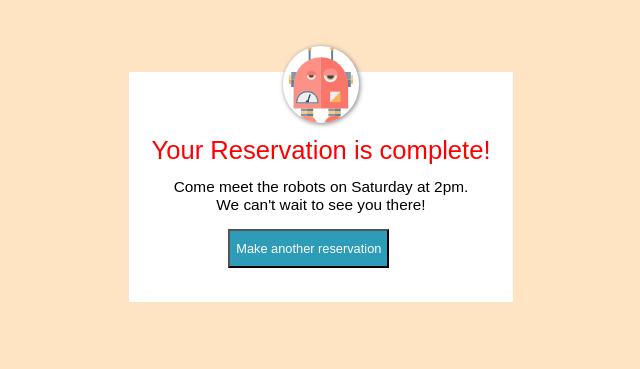
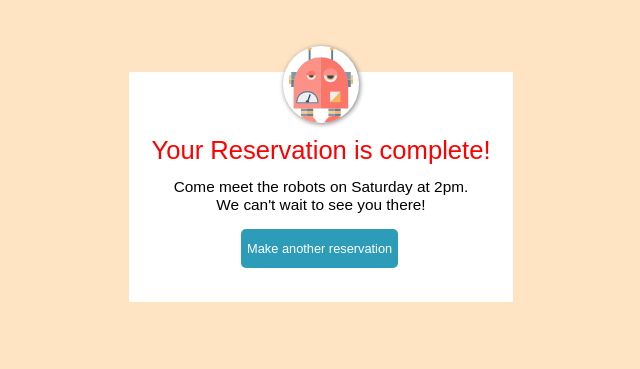
Before and after one commit to wilmer7522/repaso, a plain HTML site: page letrero/index.html in a window 1280 px wide. Shown: the whole page, without its empty margins (319-959 px from the left). Drawn offline with Linux system fonts and the light colour scheme.

Commit message:
terminado

```diff
--- a/letrero/style.css
+++ b/letrero/style.css
@@ -77,13 +77,15 @@ body{
 
 .boton{
     position: relative;
-    left: 6vw;
+    left: 7vw;
     margin-top: 0.5vw;
     background-color: #2c9cb8;
     transition: 0.8s;
     height: 3vw;
     display: flex;
     align-items: center;
+    border: none;
+    border-radius: 5px;
 }
 
 .boton:hover{
@@ -93,5 +95,5 @@ body{
 .make{
     font-size: 1vw;
     color: white;
-    f
+
 }
```
